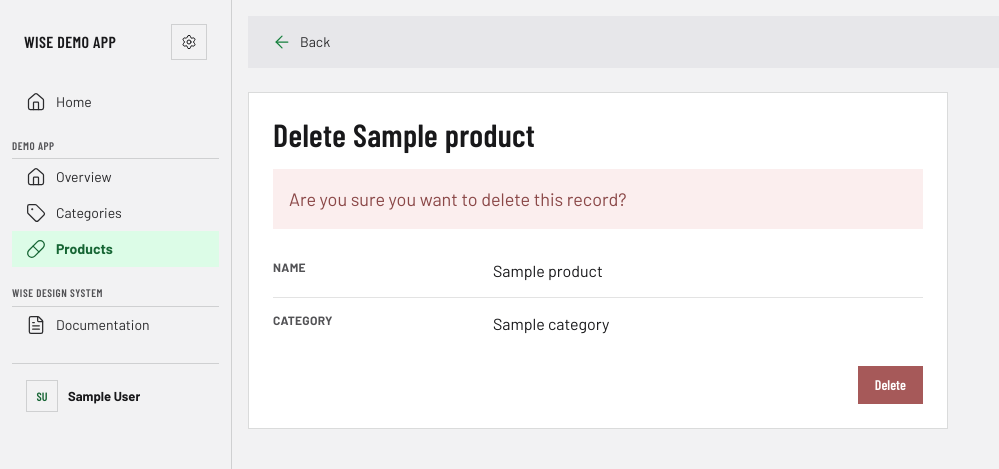
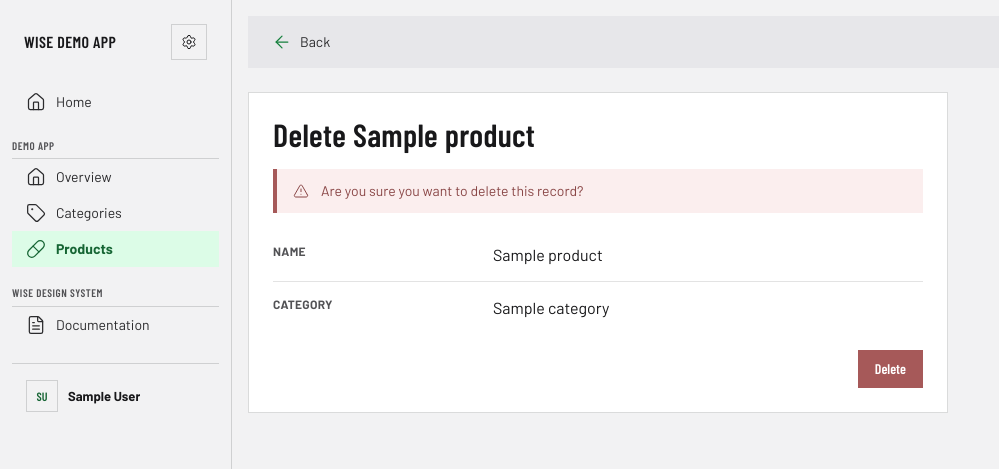
Before and after one commit to samiferr/wise_design_system, a Django app: page /demo/products/1/delete/ in a window 1280 px wide. Shown: the top 469 px of the page, without its empty margins (0-999 px from the left). Run offline with Django 5.2, Linux system fonts and the light colour scheme; a user stored in the database is signed in; tables that the repository leaves empty hold one stand-in row (values such as "Sample post").

Commit message:
Use the standard callout component for the delete confirmation message
confirm_generic.html's "Are you sure you want to delete this record?"
message was a one-off <p> with hardcoded accent utility classes
matching .callout-danger's colors by coincidence. Replaced it with
the actual callout callout-danger component (icon, no title), so it
picks up the design system's tone tokens instead of duplicating them.

Co-Authored-By: Claude Sonnet 5 <noreply@anthropic.com>
Claude-Session: https://claude.ai/code/session_01TJDurZVpRJEGGeLwe4cyxs

```diff
--- a/wise_core/templates/wise_core/generic/confirm_generic.html
+++ b/wise_core/templates/wise_core/generic/confirm_generic.html
@@ -18,9 +18,10 @@
                 </div>
                 <form method="post">
                     {% csrf_token %}
-                    <p class="bg-accent-50 p-4 text-lg text-accent-600">
-                        {% block confirm_message %}{% trans "Are you sure you want to delete this record?" %}{% endblock %}
-                    </p>
+                    <div class="callout callout-danger">
+                        {% lucide "alert-triangle" size=16 cls="callout-icon" %}
+                        <div>{% block confirm_message %}{% trans "Are you sure you want to delete this record?" %}{% endblock %}</div>
+                    </div>
                     {% block confirm_content %}
                         <table class="mt-4">
                             {% block confirm_rows %}{% endblock %}
```
Also changed, not shown: wise_core/static/wise_core/css/tailwind.css.
